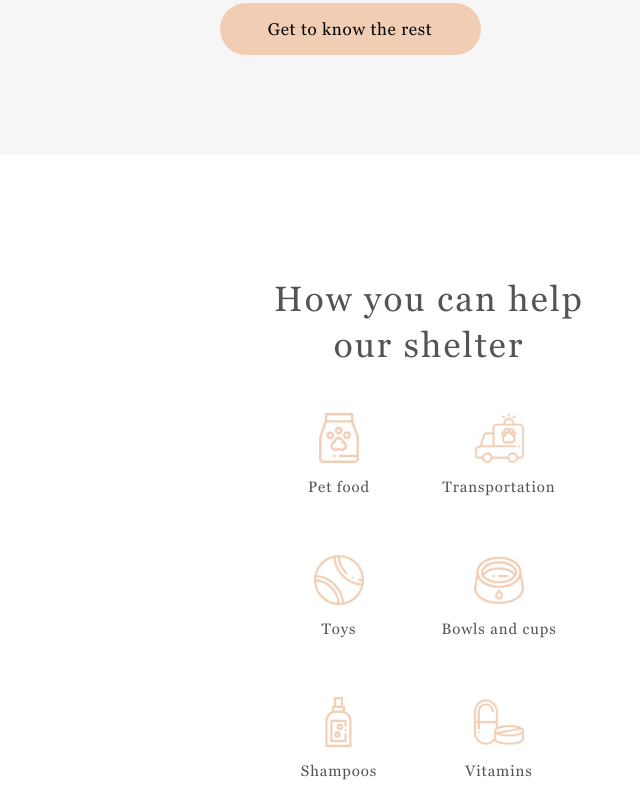
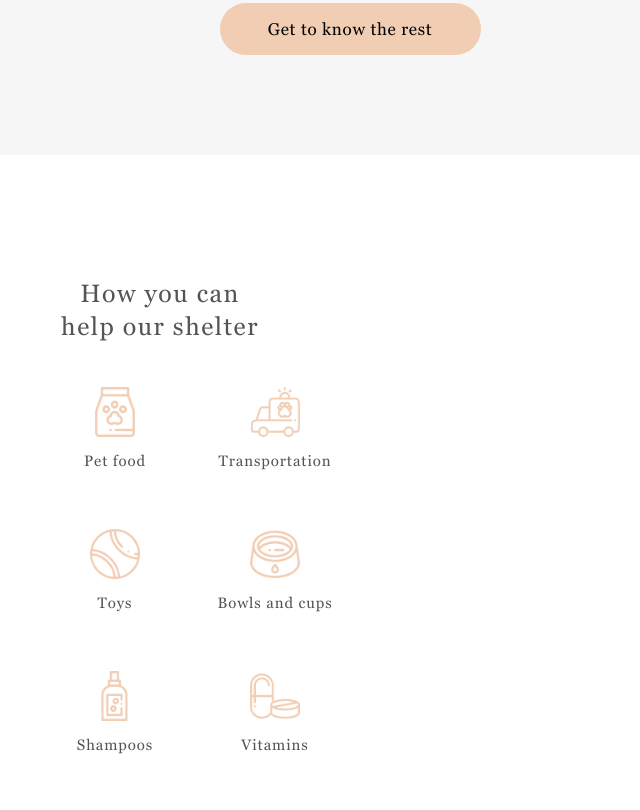
Before and after one commit to LenaYork/keyboard, a plain HTML site: page shelter/pages/main/index.html in a window 768 px wide. Shown: the part 2915-3725 px from the top of the page, without its empty margins (34-674 px from the left). Drawn offline with Linux system fonts and the light colour scheme; files whose address does not match are found by name.

Commit message:
fix: correct responsive help section

```diff
--- a/shelter/pages/main/style.css
+++ b/shelter/pages/main/style.css
@@ -177,6 +177,11 @@ li {
         justify-content: center;
     }
 
+    .help-title {
+        font-size: 35px;
+        width: 310px;
+    }
+
     .help-item {
         margin-right: 120px;
         margin-bottom: 55px;
@@ -333,6 +338,11 @@ li {
         justify-content: space-between;
     }
 
+    .help-title {
+        font-size: 35px;
+        width: 380px;
+    }
+
     .help-item {
         width: 170px;
         height: 113px;
@@ -412,12 +422,14 @@ li {
 @media(min-width: 320px) and (max-width: 768px) {
 
     .help-container {
+        box-sizing: border-box;
         padding: 42px 15px;
+        max-width: 320px;
+        height: 745px;
     }
 
     .help {
-        width: 320px;
-        height: 745px;
+        width: 290px;
         margin: 0 auto;
     }
 
@@ -427,6 +439,11 @@ li {
         margin: 0 auto;
         justify-content: space-between;
         align-items: center;
+    }
+
+    .help-title {
+        font-size: 25px;
+        width: 220px;
     }
 
     .help-item {
@@ -782,13 +799,11 @@ li {
 }
 
 .help-title {
-    width: 310px;
     margin: 0 auto;
     margin-bottom: 50px;
     font-family: 'Georgia';
     font-style: normal;
     font-weight: 400;
-    font-size: 35px;
     line-height: 130%;
     display: flex;
     align-items: center;
```
